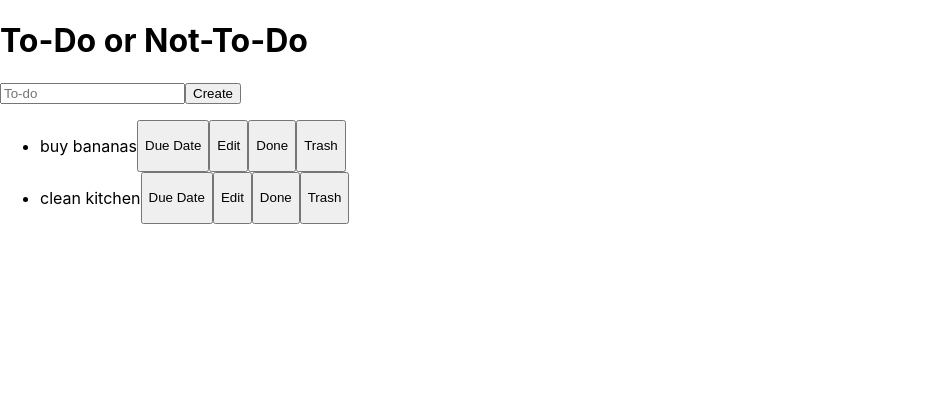
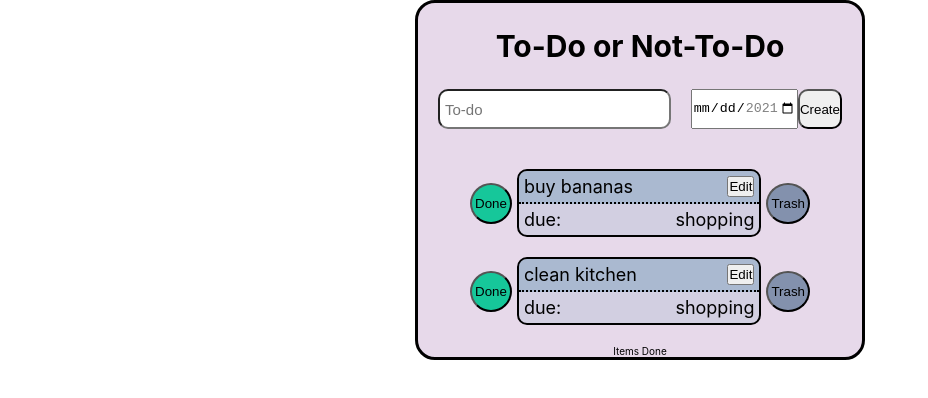
Before and after one commit to Joshchae/todolist03, a React (Create React App) app: page / in a window 1280 px wide. Shown: the top 398 px of the page, without its empty margins (0-928 px from the left). Built offline with nearby package versions, Linux system fonts and the light colour scheme.

Commit message:
Date Picker

```diff
--- a/package.json
+++ b/package.json
@@ -3,13 +3,13 @@
   "version": "0.1.0",
   "private": true,
   "dependencies": {
-
     "@testing-library/jest-dom": "^5.11.9",
     "@testing-library/react": "^11.2.5",
     "@testing-library/user-event": "^12.8.3",
     "react": "^17.0.1",
     "react-dom": "^17.0.1",
     "react-scripts": "4.0.3",
+    "react-uuid": "^1.0.2",
     "web-vitals": "^1.1.1"
   },
   "scripts": {
--- a/src/App.css
+++ b/src/App.css
@@ -1,38 +1,42 @@
-.App {
+/* Default Style */
+
+* {
+  padding: 0;
+  margin: 0;
+  box-sizing: inherit;
+}
+
+body {
+  box-sizing: border-box;
+}
+
+html {
+  font-size: 62.5%;
+}
+
+/* General Styling Elements */
+
+.app {
+  display: flex;
+  justify-content: center;
   text-align: center;
 }
 
-.App-logo {
-  height: 40vmin;
-  pointer-events: none;
+.app__content {
+  display: flex;
+  flex-direction: column;
+  justify-content: center;
+  align-items: center;
+  text-align: center;
+  background-color: #e7d9ea;
+  width: 450px;
+  border: 3px solid black;
+  border-radius: 20px;
 }
 
-@media (prefers-reduced-motion: no-preference) {
-  .App-logo {
-    animation: App-logo-spin infinite 20s linear;
-  }
+.title {
+  margin-top: 2rem;
+  padding: 0.5rem;
+  font-size: 3rem;
+  border-radius: 10px;
 }
-
-.App-header {
-  background-color: #282c34;
-  min-height: 100vh;
-  display: flex;
-  flex-direction: column;
-  align-items: center;
-  justify-content: center;
-  font-size: calc(10px + 2vmin);
-  color: white;
-}
-
-.App-link {
-  color: #61dafb;
-}
-
-@keyframes App-logo-spin {
-  from {
-    transform: rotate(0deg);
-  }
-  to {
-    transform: rotate(360deg);
-  }
-}
--- a/src/App.js
+++ b/src/App.js
@@ -1,47 +1,58 @@
 import React, {useState} from 'react'
 import './App.css';
-import Header from './components/Header/Header';
+import uuid from 'react-uuid'
 import Input from './components/Input/Input';
 import ToDoList from './components/ToDoList/ToDoList';
 
 function App() {
   const [items, setItems] = useState([
     {
+      id: uuid(), // this fucntion will create a unique id for every item, making it easy to select
       task: 'buy bananas',
       done: false,
       category: 'shopping',
+      memo: 'chiquitas'
     },
     {
+      id: uuid(),
       task: 'clean kitchen',
       done: true,
       category: 'home',
+      memo: 'use dirty towels'
     }
 
   ]);
 
-  // const [category, setCategory] = useState([
-  //   'shopping', 'inbox', 'home'
-  // ])
 
+  // Function that adds completely new Items
   const addNewItem = (newItem) => {
     const newItemList = [
-      ...items,
-      {
-        task: newItem.task,
-        done: false,
-        category: newItem.category
-      }
+      ...items, newItem
     ];
     setItems(newItemList);
   };
 
+  // Function that can the properties of specific items (e.g. when editing)
+  const updateItems = (id, newPropValues) => {
+    const updatedItems = items.map(item => {
+      if (item.id === id) {
+        item = {...item, ...newPropValues}
+      }
+      return item
+    })
+    setItems(updatedItems)
+  }
+
+
   return (
-    <div>
-      <Header />
-      <Input action={addNewItem}
-      />
-      <ToDoList items={items} action={addNewItem}
-      />
+    <div className="app">
+      <div className="app__content">
+        <h1 className="title">To-Do or Not-To-Do</h1>
+        <Input action={addNewItem}
+        />
+        <ToDoList items={items} action={addNewItem} updateItems={updateItems}
+        />
+      </div>
     </div>
   );
 }
--- a/src/components/Header/Header.js
+++ /dev/null
@@ -1,11 +0,0 @@
-import React from 'react'
-
-function Header() {
-    return (
-        <div>
-            <h1>To-Do or Not-To-Do</h1>
-        </div>
-    )
-}
-
-export default Header
--- a/src/components/Input/Input.css
+++ b/src/components/Input/Input.css
@@ -0,0 +1,18 @@
+.input {
+    display: flex;
+    margin: 2rem;
+    height: 4rem;
+}
+.input__textfield {
+    width: 100%;
+    padding: 0.5rem;
+    margin-right: 2rem;
+    font-size: 1.5rem;
+    border-radius: 10px;
+}
+
+.input__createbutton {
+    height: 100%;
+    width: 7rem;
+    border-radius: 10px;
+}
--- a/src/components/Input/Input.js
+++ b/src/components/Input/Input.js
@@ -1,18 +1,26 @@
 import React , {useRef} from 'react'
+import uuid from 'react-uuid'
+import './Input.css'
 
 function Input({action}) {
     const inputItem = useRef(null);
+    const dateItem = useRef(null)
 
     const onClick = () => {
-        const inputObject = {task: inputItem.current.value};
+        const inputObject = {task: inputItem.current.value, done: false, category: '', id: uuid(), memo: '', date: dateItem.current.value};
         action(inputObject);
         inputItem.current.value = "";
     };
 
     return (
-        <div>
-            <input type="text" placeholder="To-do" ref={inputItem} />
-            <button onClick={onClick} type="button">Create</button>
+        <div className="input">
+            <input className="input__textfield" type="text" placeholder="To-do" ref={inputItem} />
+
+            <input type="date" ref={dateItem} id="start" name="trip-start"
+
+             min="2021-01-01"
+             max="2021-12-31"></input>
+             <button className="input__createbutton btn" onClick={onClick} type="button">Create</button>
         </div>
     )
 }
--- a/src/components/ToDoItem/InputToDo.js
+++ /dev/null
@@ -1,11 +0,0 @@
-import React from 'react'
-
-function InputToDo(text) {
-    return (
-        <>
-            <input type="text" value={text}/>
-        </>
-    )
-}
-
-export default InputToDo
--- a/src/components/ToDoItem/ToDoItem.css
+++ b/src/components/ToDoItem/ToDoItem.css
@@ -1,3 +1,75 @@
 .todoitem {
+    width: 100%;
     display: flex;
+    margin: 2rem 0;
+    font-size: 1.8rem;
 }
+
+.todoitem__button {
+    width: 20%;
+    display: flex;
+    align-items: center;
+}
+
+.btn-round {
+    margin: 0.5rem;
+    padding: 0.3rem;
+    height: 4.1rem;
+    border-radius: 50%;
+}
+
+.btn-round--done {
+    background-color: #16c79a;
+}
+
+.btn-round--trash {
+    background-color: #19456b7c;
+}
+
+.todoitem__content {
+    display: flex;
+    flex-direction: column;
+    width: 100%;
+    border: 2px solid black;
+    border-radius: 10px;
+    overflow: hidden;
+}
+
+.todoitem__text-and-buttons {
+    display: flex;
+    justify-content: space-between;
+    padding: 0.5rem;
+    border-bottom: 2px dotted black;
+    background-color: #11698e48;
+
+}
+
+.todoitem__text {
+    margin-right: 2rem;
+}
+
+.todoitem__buttons {
+    display: inline-flex;
+    justify-content: space-around;
+}
+
+.todoitem__info {
+    display: flex;
+    justify-content: space-between;
+    padding: 0.5rem;
+    background-color: #11698e18;
+}
+
+
+
+/* INTERACTIVE FEATURES */
+
+/* Memo Field */
+
+.memo {
+    display: none;
+}
+
+.memo-active {
+    display: block;
+}
--- a/src/components/ToDoItem/ToDoItem.js
+++ b/src/components/ToDoItem/ToDoItem.js
@@ -1,23 +1,81 @@
-import React, {useRef} from 'react'
-import InputToDo from './InputToDo'
+import React, { useState } from 'react'
 import './ToDoItem.css'
 
+// Edit Button: use State for toggling edit view. use State also for editing content.
 
-function ToDoItem({itemContent}, {editAction}) {
+function ToDoItem({itemContent, updateItems}) {
+
+// Text Field Button: use State to change the Status of the Memo Area by changing the className
+    const [memoContent, setMemoState] = useState(
+        {
+            className: 'memo',
+            isActive: false
+        }
+    )
+    const [memoText, setMemoContent] = useState(itemContent.memo)
+
+// Click Action that toggles the Memo Area by checking and changing the State.
+    const toggleMemo = () => {
+        if (!memoContent.isActive) {
+            setMemoState({className: 'memo memo-active', isActive: true})
+        } else {
+            setMemoState({className: 'memo', isActive: false})
+
+            const newMemo = {memo: memoText}
+
+            updateItems(itemContent.id, newMemo)
+
+        }
+    }
+
+    const checkItems = () => {
+        console.log(itemContent)
+    }
+
+
+// Action that changes the content of the Memo for our Item in the Main State Database
+    const changeMemo = (evt) => {
+        setMemoContent(evt.target.value)
+    }
 
 
     return (
+      <div className="todoitem">
 
-        <div className="todoitem">
-            <p className="itemText">{itemContent.task}</p>
-            <button>Due Date</button>
-            {/* {DaTe} */}
-            <button>Edit</button>
-            {/* edit the text of item */}
-            <button>Done</button> {/* cross out the item */}
-            <button>Trash</button> {/* delete the item */}
+        <div className="todoitem__button">
+          <button className="btn-round btn-round--done">Done</button>{" "}
+          {/* cross out the item */}
         </div>
-    )
+        <div className="todoitem__content">
+          <div className="todoitem__text-and-buttons">
+            <p className="todoitem__text">{itemContent.task}</p>
+            <div className="todoitem__buttons">
+              <button className="btn btn--edit" onClick={toggleMemo}>
+                Edit
+              </button>{" "}
+              {/* edit the text of item */}
+            </div>
+          </div>
+          <textarea
+            className={memoContent.className}
+            onChange={changeMemo}
+            width="20"
+            height="10"
+            placeholder="Notes"
+            value={memoText}
+          ></textarea>
+          <div className="todoitem__info">
+            <p className="todoitem__info__date"> due: {itemContent.date}</p>
+            <p className="todoitem__info__category">shopping</p>
+          </div>
+        </div>
+        <div className="todoitem__button">
+          <button className="btn-round btn-round--trash" onClick={checkItems}>
+            Trash
+          </button>
+        </div>
+      </div>
+    );
 }
 
 export default ToDoItem
--- a/src/components/ToDoList/ToDoList.css
+++ b/src/components/ToDoList/ToDoList.css
@@ -0,0 +1,10 @@
+.to-do-list {
+    display: flex;
+    flex-direction: column;
+    width: 100%;
+    max-width: 350px;
+}
+
+.to-do-list__todoitems {
+
+}
--- a/src/components/ToDoList/ToDoList.js
+++ b/src/components/ToDoList/ToDoList.js
@@ -1,14 +1,17 @@
 import React from 'react'
 import ToDoItem from '../ToDoItem/ToDoItem'
+import './ToDoList.css'
 
 
-function ToDoList({items}, {editAction}) {
+function ToDoList({items, updateItems}) {
     return  (
-        <div className="ToDoList">
-            <ul>
-                    {console.log(items)}
-                    {items.map((item, index) => (<li><ToDoItem itemContent={item} key={index} editAction={editAction}/></li>))}
-            </ul>
+        <div className="to-do-list">
+            <div className="to-do-list__items">
+                    {items.map((item, index) => (<ToDoItem itemContent={item} key={index} updateItems={updateItems}/>))}
+            </div>
+            <div className="done-items">
+                <p>Items Done</p>
+            </div>
         </div>
     )
 }
```
Also changed, not shown: src/components/style.css (deleted), 1 other file (tests, documents, lock files or other folders).
